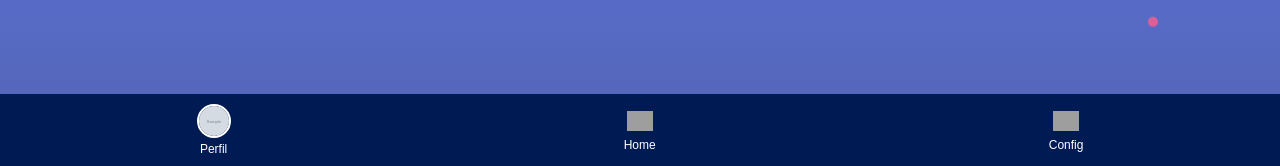
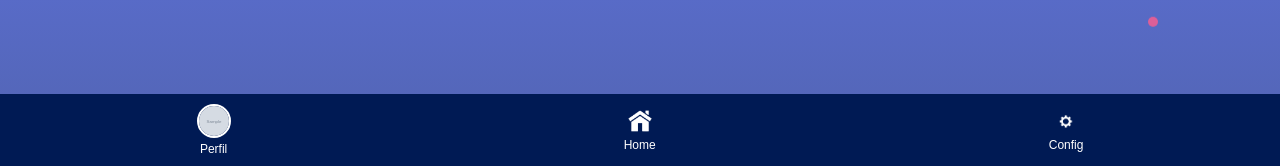
Before and after one commit to ghrc-dev/IFPE-Inteligente-3.1, a Flask app: template templates/configuracoes.html in a window 1280 px wide. Shown: the part 634-800 px from the top of the page. Run offline with Flask 3, Linux system fonts and the light colour scheme; the template is opened without the code that fills it: most values are stand-ins (such as "Sample title", 1, 10 or a date in 2020); grey boxes marked "Sample" are stand-in pictures; parts of the project's set-up code (start-up, migrations or seed data) failed here and were passed over; grey boxes are pictures that could not be loaded.

Commit message:
Update configuracoes.html

```diff
--- a/templates/configuracoes.html
+++ b/templates/configuracoes.html
@@ -230,12 +230,12 @@ for(let i=0;i<30;i++){
   </a>
 
   <a href="/home" class="nav-item">
-    <img src="{{ url_for('static', filename='homeimg.webp') }}" class="icon-img">
+    <img src="{{ url_for('static', filename='homeimg.png') }}" class="icon-img">
     <span>Home</span>
   </a>
 
   <a href="/config" class="nav-item">
-    <img src="{{ url_for('static', filename='configimg.jpg') }}" class="icon-img">
+    <img src="{{ url_for('static', filename='configimg.png') }}" class="icon-img">
     <span>Config</span>
   </a>
 
```
